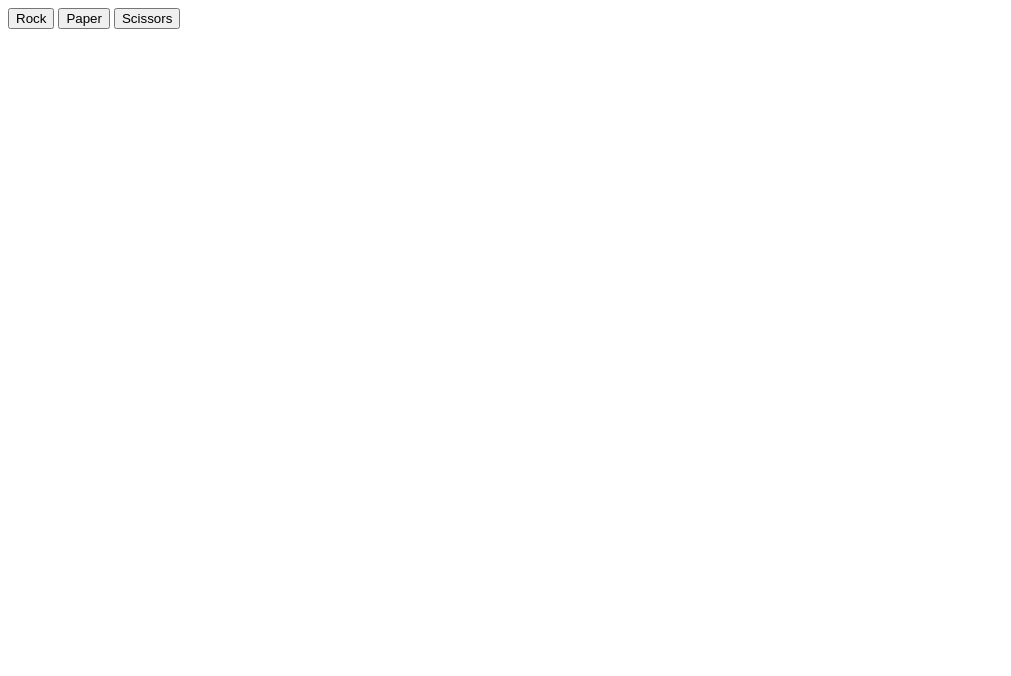
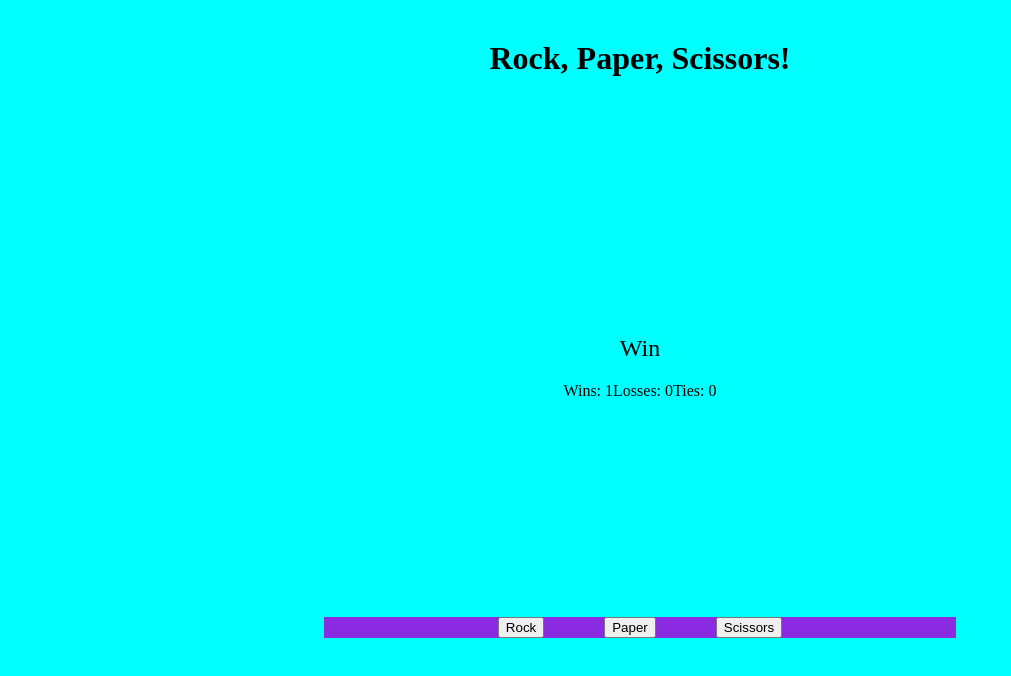
Before and after one commit to leafy47/RockPS2, a plain HTML site: page index.html in a window 1280 px wide. Both pictures are taken after a click on the button "Rock". Shown: the whole page, without its empty margins (0-1011 px from the left). Drawn offline with Linux system fonts and the light colour scheme.

Commit message:
Complete Rough Draft
Added CSS and tracker for results

```diff
--- a/index.html
+++ b/index.html
@@ -4,12 +4,25 @@
     <meta charset="UTF-8">
     <meta name="viewport" content="width=<device-width>, initial-scale=1.0">
     <title>Document</title>
+    <link href="style.css" rel="stylesheet">
 </head>
 <body>
-    <button class="rock">Rock</button>
-    <button class="paper">Paper</button>
-    <button class="scissors">Scissors</button>
 
+    <h1>Rock, Paper, Scissors!</h1>
+    <div class="results">
+        <div class="winlose">
+
+        </div>
+        <div class="keepscore">
+            <span>Wins: <span class="wins">0</span><span>Losses: </span><span class="losses">0</span><span>Ties: <span class="ties">0</span>
+        </div>
+    </div>
+
+    <div class="buttonlay">
+        <button class="rock">Rock</button>
+        <button class="paper">Paper</button>
+        <button class="scissors">Scissors</button>
+    </div>
 
 
 
@@ -30,17 +43,20 @@
         let W = 0;
         let L = 0;
 
+        const result = document.querySelector('.winlose');
+        const losses = document.querySelector('.losses');
+        const wins = document.querySelector('.wins');
+        const ties = document.querySelector('.ties');
+
         // Plays a logical game of rock paper scissors.
         function playGame(a, b, e) {
             playerSelection = this.classList.value;
-            console.log(playerSelection);
                 switch(playerSelection) {
             case "paper":
                 playerNumber = 0;
                 break;
             case "rock":
                 playerNumber = 1;
-                console.log(playerNumber);
                 break;
             case "scissors":
                 playerNumber = 2;
@@ -49,24 +65,22 @@
             b = getComputerChoice();
             if(a == b) {
                 T = T + 1;
-                return "Tie";
+                result.textContent = "Tie";
+                ties.textContent = T;
             }
             else if((a+1 == b) || (a-2 == b)) {
                 W = W + 1;
-                console.log("W");
-                return "Winner";
+                result.textContent = "Win";
+                wins.textContent = W;
             }
             else {
                 L = L + 1;
-                console.log("L");
-                return "Loser";
+                result.textContent = "Loss";
+                losses.textContent = L;
             }
         }
 
 
-                function tryThis (e) {
-                    console.log(this.classList.value);
-                }
                 const options = document.querySelectorAll('button');
                 options.forEach((button) => {
                     button.addEventListener('click', playGame)
--- /dev/null
+++ b/style.css
@@ -0,0 +1,32 @@
+body {
+    background-color: aqua;
+}
+
+h1 {
+    font-size: 32px;
+    text-align: center;
+    margin: 40px;
+}
+
+.results {
+    display: flex;
+    justify-content: center;
+    align-items: center;
+    flex-direction: column;
+    height: 500px;
+    gap: 20px;
+}
+
+.winlose {
+    font-size: 24px;
+}
+
+.buttonlay {
+
+    background-color: blueviolet;
+    display: flex;
+    justify-content: center;
+    gap: 60px;
+    width: 50%;
+    margin:auto;
+}
```
